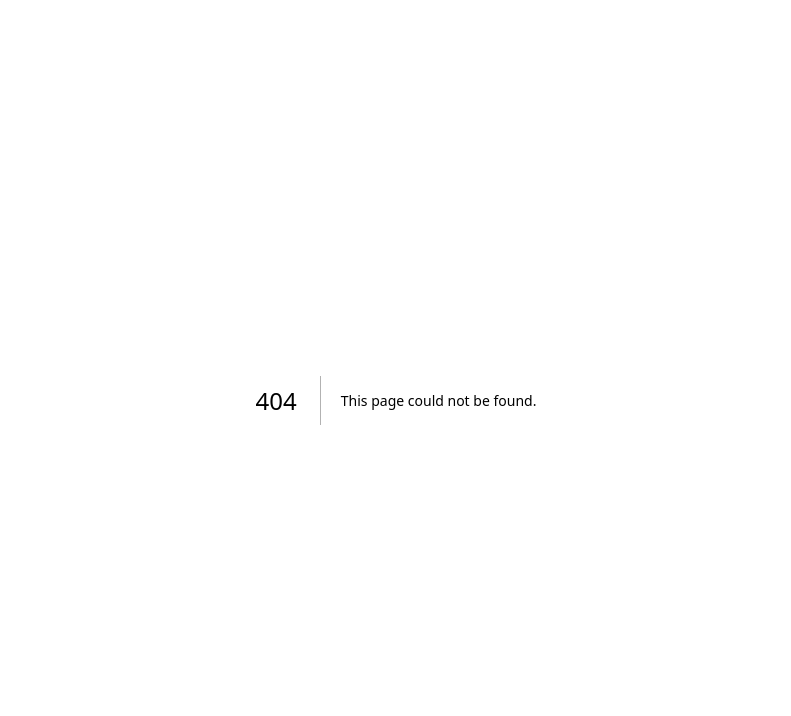
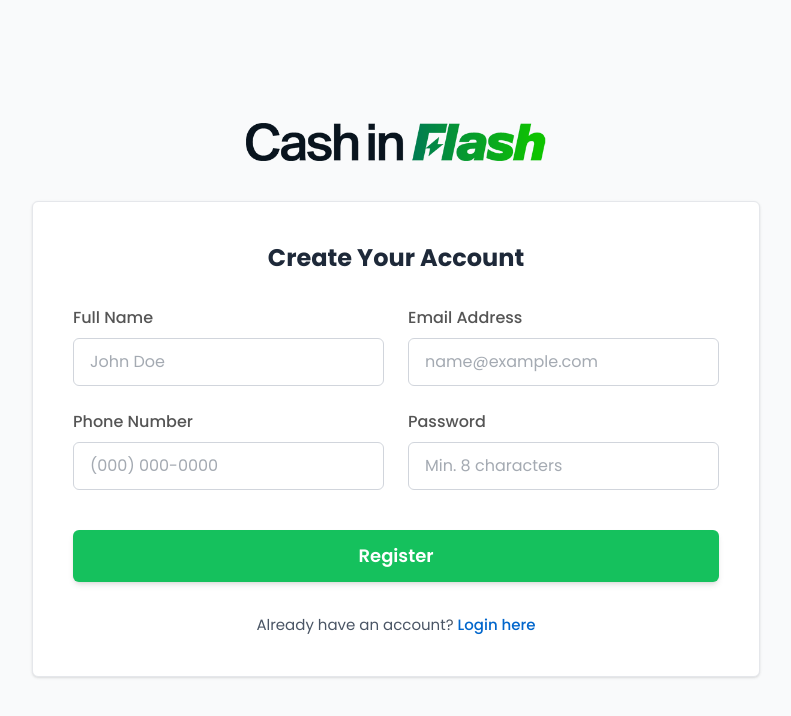
Before and after one commit to rahulch82667-maker/Cash_In_flash, a Next.js app: page /register in a window 1280 px wide. Before the commit this address had no page. Shown: the top 716 px of the page, without its empty margins (244-1035 px from the left). Built offline with nearby package versions, Linux system fonts and the light colour scheme; a web font is replaced by a local one.

Commit message:
create the page of login and register , only frontend implement

```diff
--- /dev/null
+++ b/app/login/page.tsx
@@ -0,0 +1,9 @@
+import LoginForm from "@/components/login/LoginForm";
+
+export default function LoginPage() {
+  return (
+    <main className="min-h-screen bg-white flex items-center justify-center py-20">
+      <LoginForm />
+    </main>
+  );
+}
--- /dev/null
+++ b/app/register/page.tsx
@@ -0,0 +1,9 @@
+import RegisterForm from "@/components/register/RegisterForm";
+
+export default function RegisterPage() {
+  return (
+    <main className="min-h-screen bg-gray-50 flex items-center justify-center py-20">
+      <RegisterForm />
+    </main>
+  );
+}
--- a/components/home/Navbar.tsx
+++ b/components/home/Navbar.tsx
@@ -3,6 +3,7 @@
 import { useState } from "react";
 import Image from "next/image";
 import { MapPin, ArrowRight, X, ChevronDown, ChevronUp } from "lucide-react";
+import { useRouter } from "next/navigation";
 
 const poppinsMenuHeader = {
   fontFamily: "'Poppins', sans-serif",
@@ -27,6 +28,7 @@ const Navbar = () => {
   const [activeDropdown, setActiveDropdown] = useState<"loans" | "save" | null>(null);
   const [isMobileMenuOpen, setIsMobileMenuOpen] = useState(false);
   const [mobileLoansOpen, setMobileLoansOpen] = useState(true);
+  const router = useRouter() ;
 
   const DesktopDropdownContent = ({ type }: { type: "loans" | "save" }) => {
     const isLoans = type === "loans";
@@ -151,7 +153,7 @@ const Navbar = () => {
               <button className="w-[100px] lg:w-[125px] h-[47px] cursor-pointer rounded-[40px] bg-gradient-to-r from-[#15C15D] to-[#13EC6D] font-['Poppins'] font-medium text-white shadow-md hover:shadow-lg transition-all">
                 Apply now
               </button>
-              <button className="w-[100px] lg:w-[125px] h-[47px] cursor-pointer rounded-[40px] border-2 border-[#15C15D4D] bg-white font-['Poppins'] font-medium text-[#353535] hover:border-[#15C15D] transition-all">
+              <button onClick={()=> router.push("/login")} className="w-[100px] lg:w-[125px] h-[47px] cursor-pointer rounded-[40px] border-2 border-[#15C15D4D] bg-white font-['Poppins'] font-medium text-[#353535] hover:border-[#15C15D] transition-all">
                 Log in
               </button>
             </div>
--- /dev/null
+++ b/components/login/LoginForm.tsx
@@ -0,0 +1,79 @@
+// components/login/LoginForm.tsx
+"use client";
+
+import Image from "next/image";
+import Link from "next/link";
+
+const LoginForm = () => {
+  return (
+    <div className="w-full max-w-[760px] mx-auto px-4">
+      {/* Logo Section */}
+      <div className="flex justify-center mb-10">
+        <Image
+          src="/logo.png"
+          alt="Cash in Flash Logo"
+          width={300}
+          height={60}
+          priority
+        />
+      </div>
+
+      {/* Login Card */}
+      <div className="bg-white border border-gray-200 rounded-md shadow-sm p-6 md:p-10">
+        <form className="space-y-6">
+          {/* Username/Email Input */}
+          <div className="flex flex-col gap-2">
+            <label className="text-[#555] text-[17px] font-medium font-poppins">
+              Username, Email, or Phone
+            </label>
+            <input
+              type="text"
+              placeholder="Required"
+              className="w-full h-[48px] px-4 border border-gray-300 rounded-md outline-none focus:border-[#15C15D] text-gray-600 placeholder:text-gray-400 transition-all"
+              required
+            />
+          </div>
+
+          {/* Password Input */}
+          <div className="flex flex-col gap-2">
+            <label className="text-[#555] text-[17px] font-medium font-poppins">
+              Password
+            </label>
+            <input
+              type="password"
+              placeholder="Required"
+              className="w-full h-[48px] px-4 border border-gray-300 rounded-md outline-none focus:border-[#15C15D] text-gray-600 placeholder:text-gray-400 transition-all"
+              required
+            />
+          </div>
+
+          {/* Links Section */}
+          <div className="flex flex-col items-center gap-4 py-2">
+            <Link
+              href="/register"
+              className="text-[#0066cc] hover:underline text-[15.5px] font-poppins"
+            >
+              New User? Click here to register
+            </Link>
+            <Link
+              href="/forgot-password"
+              className="text-[#0066cc] hover:underline text-[15.5px] font-poppins"
+            >
+              Forgot Password?
+            </Link>
+          </div>
+
+          {/* Login Button */}
+          <button
+            type="submit"
+            className="w-full h-[52px] bg-[#15C15D] hover:bg-[#12a850] transition-all active:scale-[0.98] rounded-md text-white font-semibold text-[18px] font-poppins shadow-md"
+          >
+            Login
+          </button>
+        </form>
+      </div>
+    </div>
+  );
+};
+
+export default LoginForm;
--- /dev/null
+++ b/components/register/RegisterForm.tsx
@@ -0,0 +1,104 @@
+"use client";
+
+import Image from "next/image";
+import Link from "next/link";
+
+const RegisterForm = () => {
+  return (
+    <div className="w-full max-w-[760px] mx-auto px-4">
+      {/* Logo Section */}
+      <div className="flex justify-center mb-10">
+        <Image
+          src="/logo.png"
+          alt="Cash in Flash Logo"
+          width={300}
+          height={60}
+          priority
+        />
+      </div>
+
+      {/* Register Card */}
+      <div className="bg-white border border-gray-200 rounded-md shadow-sm p-6 md:p-10">
+        <h2 className="text-2xl font-bold text-gray-800 mb-8 text-center font-poppins">
+          Create Your Account
+        </h2>
+
+        <form className="grid grid-cols-1 md:grid-cols-2 gap-6">
+          {/* Full Name */}
+          <div className="flex flex-col gap-2">
+            <label className="text-[#555] text-[16px] font-medium font-poppins">
+              Full Name
+            </label>
+            <input
+              type="text"
+              placeholder="John Doe"
+              className="w-full h-[48px] px-4 border border-gray-300 rounded-md outline-none focus:border-[#15C15D] text-gray-600 transition-all"
+              required
+            />
+          </div>
+
+          {/* Email Address */}
+          <div className="flex flex-col gap-2">
+            <label className="text-[#555] text-[16px] font-medium font-poppins">
+              Email Address
+            </label>
+            <input
+              type="email"
+              placeholder="name@example.com"
+              className="w-full h-[48px] px-4 border border-gray-300 rounded-md outline-none focus:border-[#15C15D] text-gray-600 transition-all"
+              required
+            />
+          </div>
+
+          {/* Phone Number */}
+          <div className="flex flex-col gap-2">
+            <label className="text-[#555] text-[16px] font-medium font-poppins">
+              Phone Number
+            </label>
+            <input
+              type="tel"
+              placeholder="(000) 000-0000"
+              className="w-full h-[48px] px-4 border border-gray-300 rounded-md outline-none focus:border-[#15C15D] text-gray-600 transition-all"
+              required
+            />
+          </div>
+
+          {/* Password */}
+          <div className="flex flex-col gap-2">
+            <label className="text-[#555] text-[16px] font-medium font-poppins">
+              Password
+            </label>
+            <input
+              type="password"
+              placeholder="Min. 8 characters"
+              className="w-full h-[48px] px-4 border border-gray-300 rounded-md outline-none focus:border-[#15C15D] text-gray-600 transition-all"
+              required
+            />
+          </div>
+
+          {/* Register Button - Full Width on Mobile, spans 2 cols on Desktop */}
+          <div className="md:col-span-2 mt-4">
+            <button
+              type="submit"
+              className="w-full h-[52px] bg-[#15C15D] hover:bg-[#12a850] transition-all active:scale-[0.98] rounded-md text-white font-semibold text-[18px] font-poppins shadow-md"
+            >
+              Register
+            </button>
+          </div>
+
+          {/* Back to Login Link */}
+          <div className="md:col-span-2 flex justify-center mt-2">
+            <p className="text-gray-600 font-poppins text-[15px]">
+              Already have an account?{" "}
+              <Link href="/login" className="text-[#0066cc] hover:underline font-medium">
+                Login here
+              </Link>
+            </p>
+          </div>
+        </form>
+      </div>
+    </div>
+  );
+};
+
+export default RegisterForm;
```
